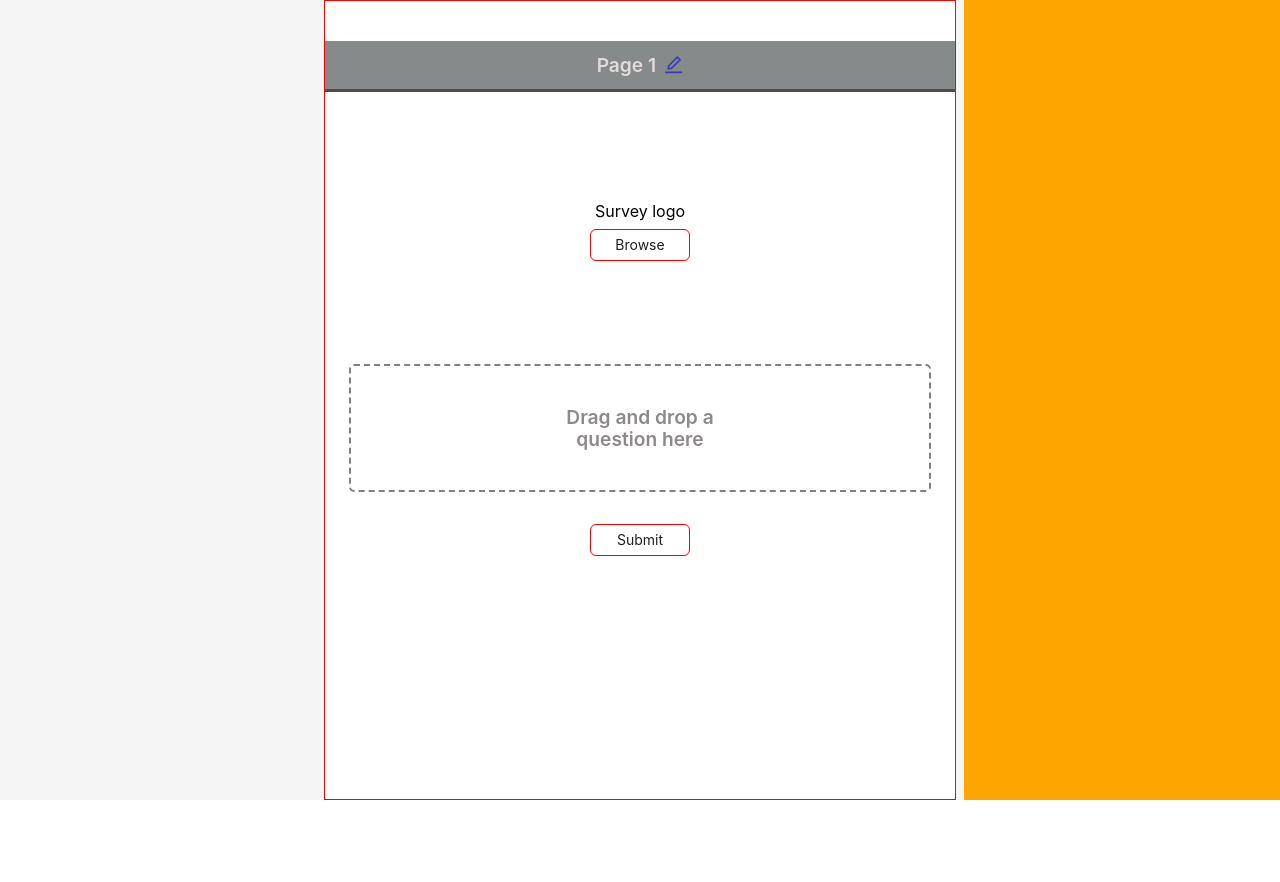
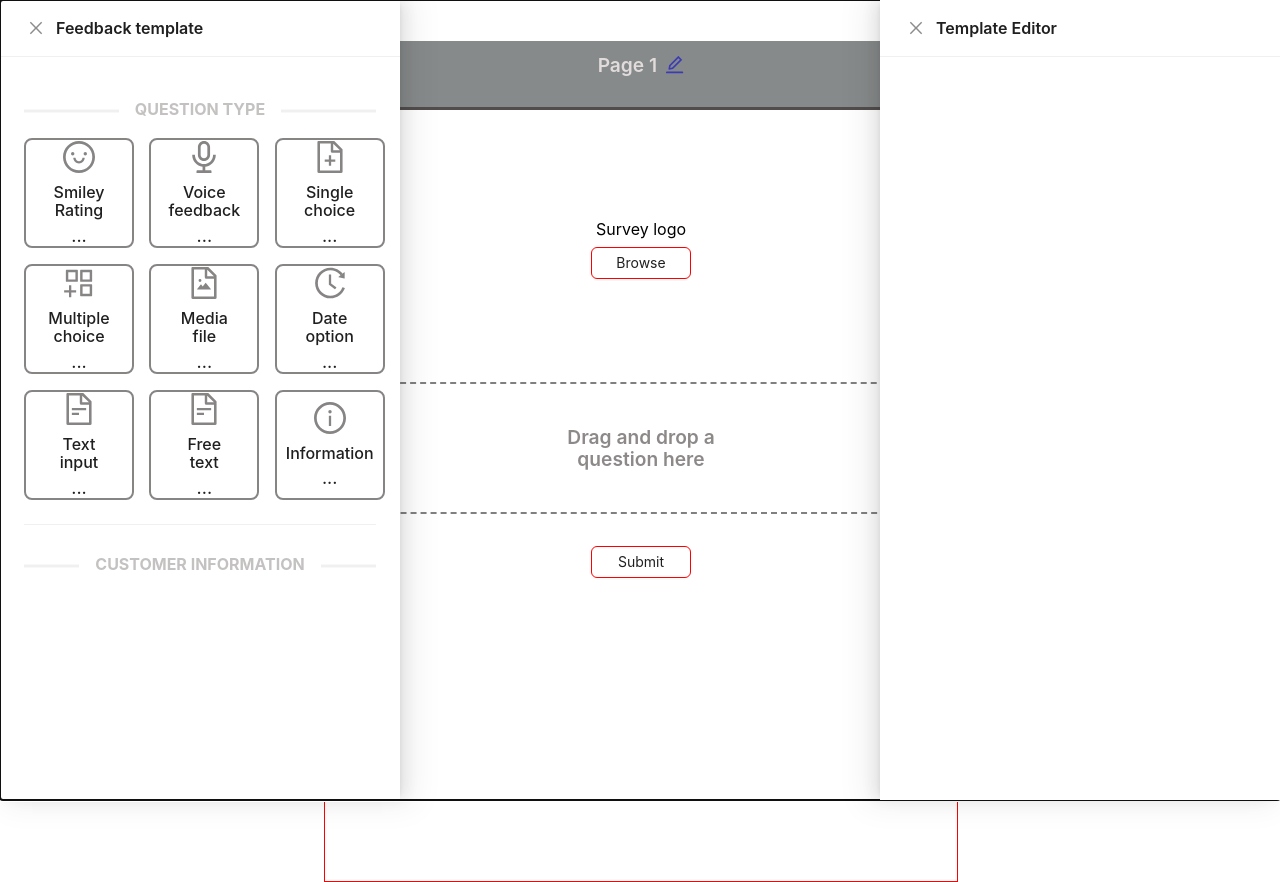
Before and after one commit to salimsalimzada/i-like-it, a React (Vite) app: page / in a window 1280 px wide. Before the commit the page ends 800 px from the top, so only its background shows below. Built offline with nearby package versions, Linux system fonts and the light colour scheme.

Commit message:
Add last piece of the ui stuff for the finish

```diff
--- a/src/Components/CustomDrawer/index.tsx
+++ b/src/Components/CustomDrawer/index.tsx
@@ -20,10 +20,10 @@ export const CustomDrawer: FC<PropsWithChildren<DrawerType>> = ({
 		<>
 			<Drawer
 				closable={true}
-				maskClosable={false}
-				open={false}
+				maskClosable={true}
+				open={true}
 				placement={placement}
-				// styles={{ mask: { opacity: "0" } }}
+				styles={{ mask: { opacity: "0" } }}
 				title={title}
 				width={width}
 			>
--- a/src/Modules/Feedback/Blocks/SurveyBlock/SurveyBlock.module.css
+++ b/src/Modules/Feedback/Blocks/SurveyBlock/SurveyBlock.module.css
@@ -6,7 +6,6 @@
 	flex-direction: column;
 	align-items: center;
 	padding: 40px 0;
-	background-color: white;
 }
 
 .surveyBlockContainer > div {
--- a/src/Modules/Feedback/Blocks/SurveyBlock/index.tsx
+++ b/src/Modules/Feedback/Blocks/SurveyBlock/index.tsx
@@ -1,5 +1,4 @@
 import { EditOutlined } from "@ant-design/icons";
-import { Card, Col, Row, Space } from "antd";
 import { Fragment } from "react/jsx-runtime";
 
 import { CustomButton } from "../../../../Components";
--- a/src/Modules/Feedback/Pages/Widget.tsx
+++ b/src/Modules/Feedback/Pages/Widget.tsx
@@ -8,8 +8,7 @@ import { SurveyBlock } from "../Blocks/SurveyBlock";
 const Widget = () => {
 	return (
 		<Fragment>
-			<Layout>
-				<Row gutter={[16, 24]}>
+			<Row gutter={[16, 24]} style={{ minHeight: "100vh" }}>
 				<Col span={6}>
 					<CustomDrawer
 						iconPosition="right"
@@ -23,12 +22,15 @@ const Widget = () => {
 				<Col span={12}>
 					<SurveyBlock />
 				</Col>
-					<Col
-						span={6}
-						style={{ backgroundColor: "orange", height: "100vh" }}
-					></Col>
+				<Col span={6}>
+					<CustomDrawer
+						iconPosition="right"
+						placement="right"
+						title="Template Editor"
+						width={"400px"}
+					></CustomDrawer>
+				</Col>
 			</Row>
-			</Layout>
 		</Fragment>
 	);
 };
```
Lines whose indentation alone changed are shown as unchanged.
